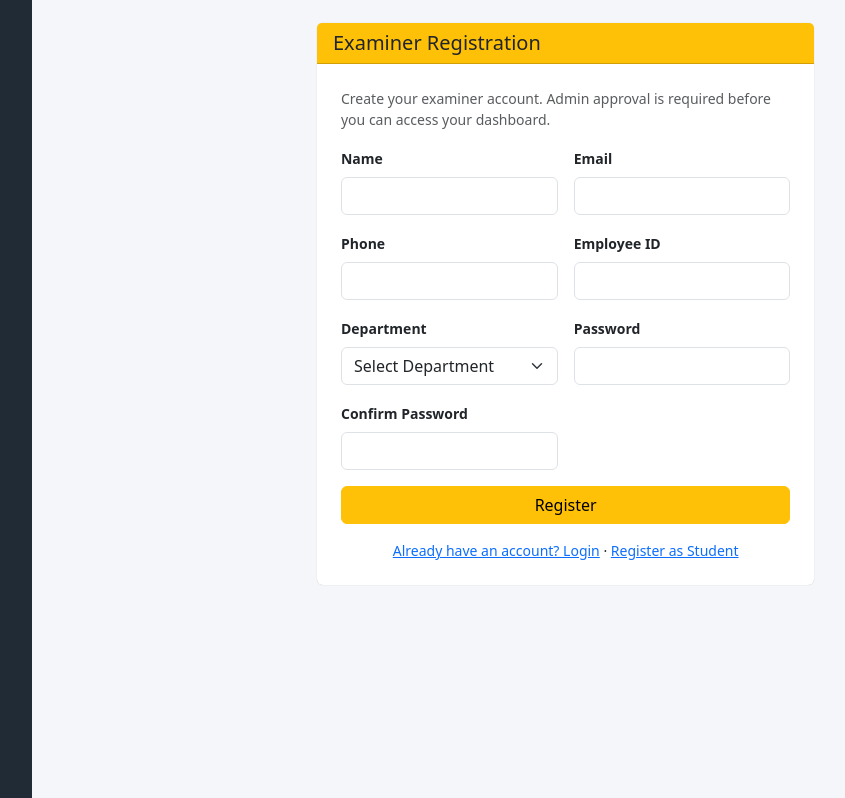
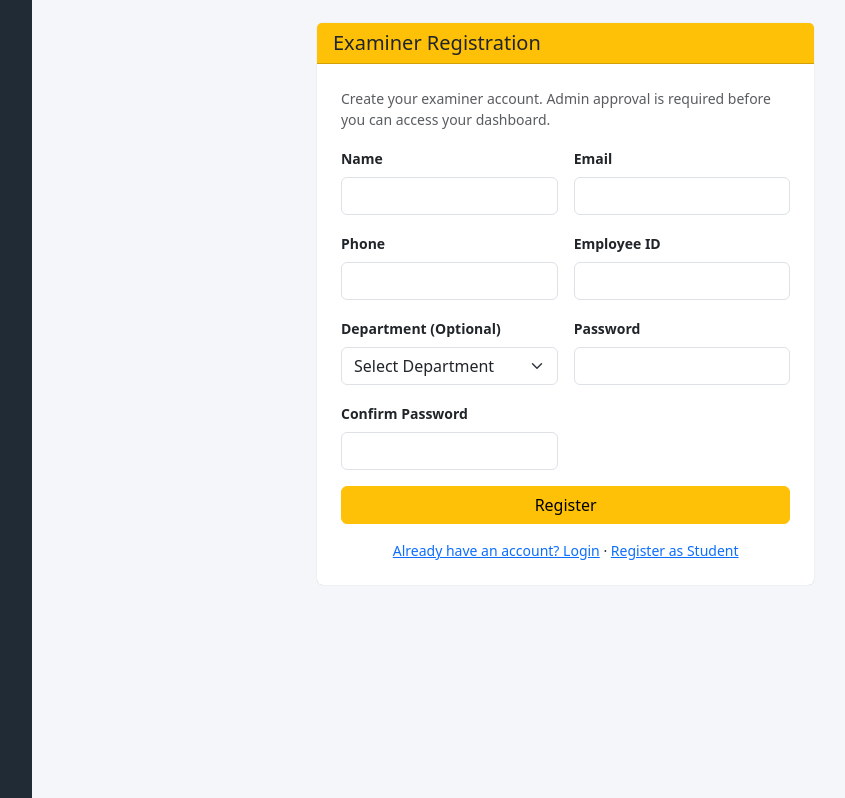
Before and after one commit to 25f3004638/ExamControl, a Flask app: page /register/examiner in a window 1280 px wide. Shown: the part 57-855 px from the top of the page, without its empty margins (181-1026 px from the left). Run offline with Flask 3, Linux system fonts and the light colour scheme.

Commit message:
Make examiner department optional on registration

```diff
--- a/templates/auth/register_examiner.html
+++ b/templates/auth/register_examiner.html
@@ -36,8 +36,8 @@
                                    value="{{ request.form.employee_id or '' }}">
                         </div>
                         <div class="col-md-6">
-                            <label class="form-label small fw-semibold">Department</label>
-                            <select name="department_id" class="form-select" required>
+                            <label class="form-label small fw-semibold">Department (Optional)</label>
+                            <select name="department_id" class="form-select">
                                 <option value="">Select Department</option>
                                 {% for d in departments %}
                                     <option value="{{ d.id }}" {% if request.form.department_id == d.id|string %}selected{% endif %}>
```
